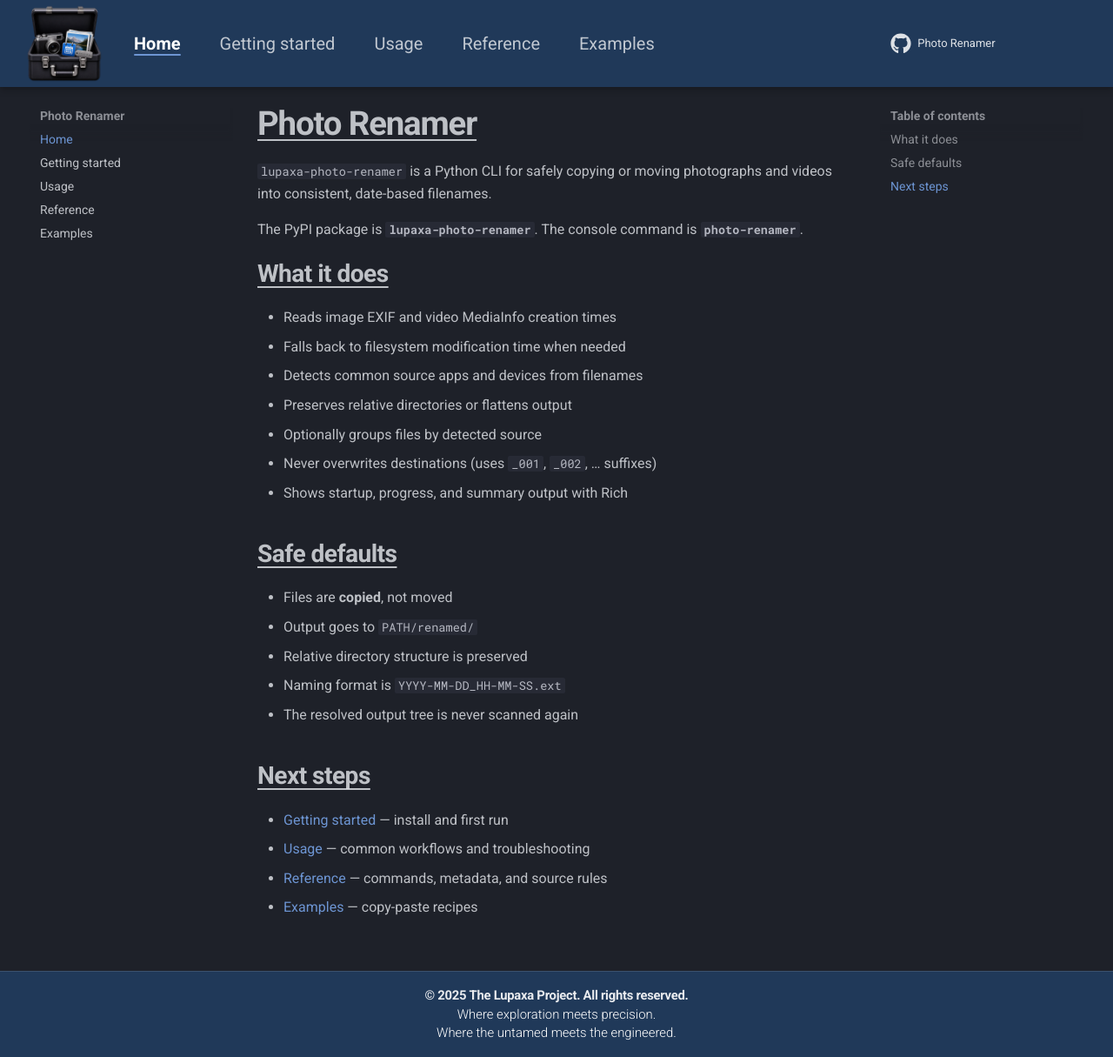
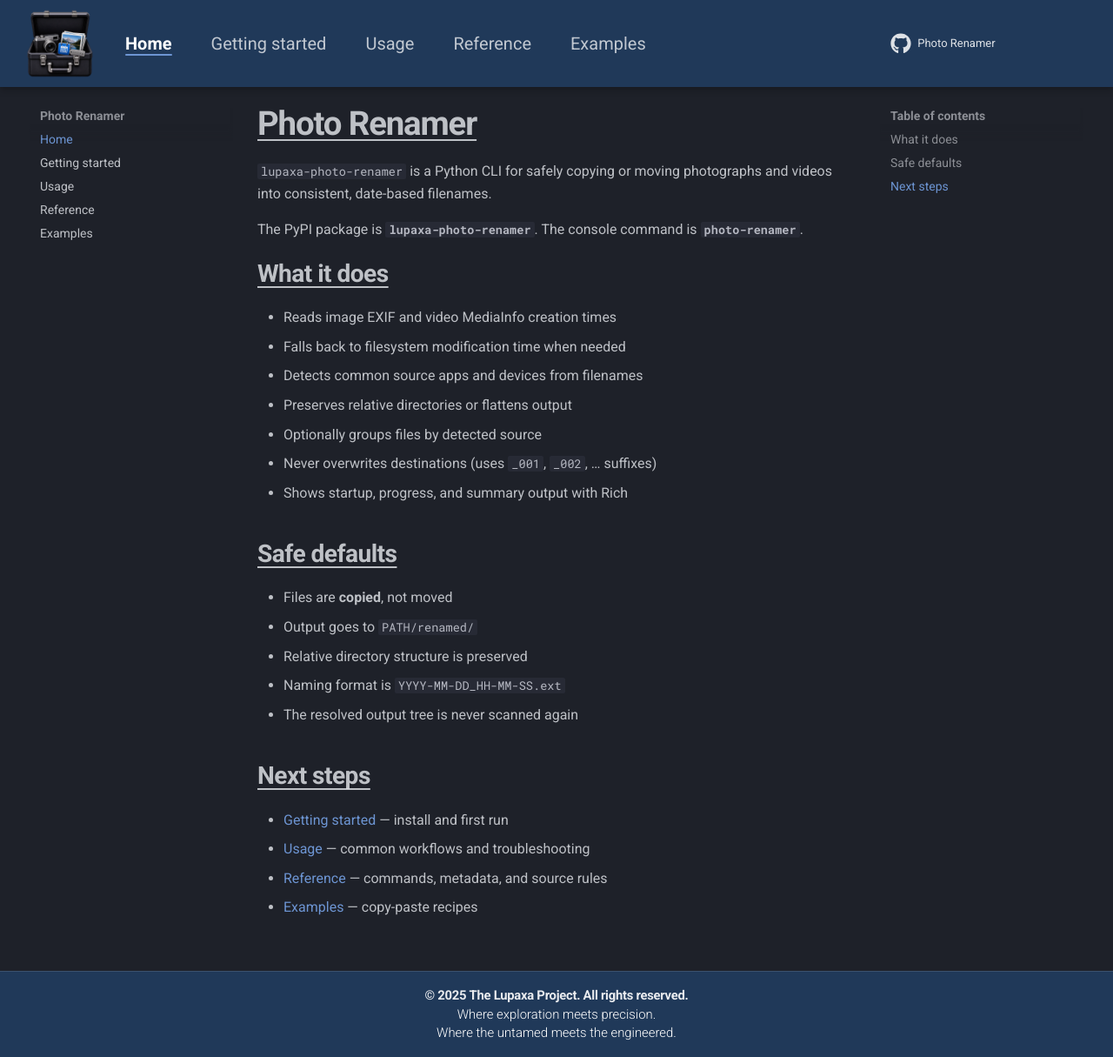
Before and after one commit to lupaxa-miscellaneous-toolbox/photo-renamer, an MkDocs documentation site: the page built from mkdocs/index.md, in a window 1280 px wide and 1215 px high. Shown: the whole window at 87% size. Built offline with MkDocs 1.6.1 and Material for MkDocs 9.7.7, drawn with Linux system fonts in a browser that asks for light colours; comment, search, counter and statistics services are not loaded.

Commit message:
Shrink the header logo to 4rem.
Co-authored-by: Cursor <cursoragent@cursor.com>

```diff
--- a/mkdocs/assets/stylesheets/30-navigation.css
+++ b/mkdocs/assets/stylesheets/30-navigation.css
@@ -28,8 +28,8 @@
 .md-header__button.md-logo.lupaxa-header__logo {
   display: inline-flex;
   flex: 0 0 auto;
-  width: 4.5rem;
-  height: 4.5rem;
+  width: 4rem;
+  height: 4rem;
   align-items: center;
   justify-content: center;
   margin: 0 0.75rem 0 -0.25rem;
@@ -40,8 +40,8 @@
 .md-header__button.md-logo.lupaxa-header__logo img,
 .md-header__button.md-logo.lupaxa-header__logo svg {
   display: block;
-  width: 4.5rem;
-  height: 4.5rem;
+  width: 4rem;
+  height: 4rem;
   max-width: none;
   max-height: none;
   object-fit: contain;
--- a/mkdocs/assets/stylesheets/99-overrides.css
+++ b/mkdocs/assets/stylesheets/99-overrides.css
@@ -28,14 +28,14 @@
 }
 
 .md-header .md-header__button.md-logo.lupaxa-header__logo {
-  width: 4.5rem !important;
-  height: 4.5rem !important;
+  width: 4rem !important;
+  height: 4rem !important;
 }
 
 .md-header .md-header__button.md-logo.lupaxa-header__logo img,
 .md-header .md-header__button.md-logo.lupaxa-header__logo svg {
-  width: 4.5rem !important;
-  height: 4.5rem !important;
+  width: 4rem !important;
+  height: 4rem !important;
   max-width: none !important;
   max-height: none !important;
 }
```
